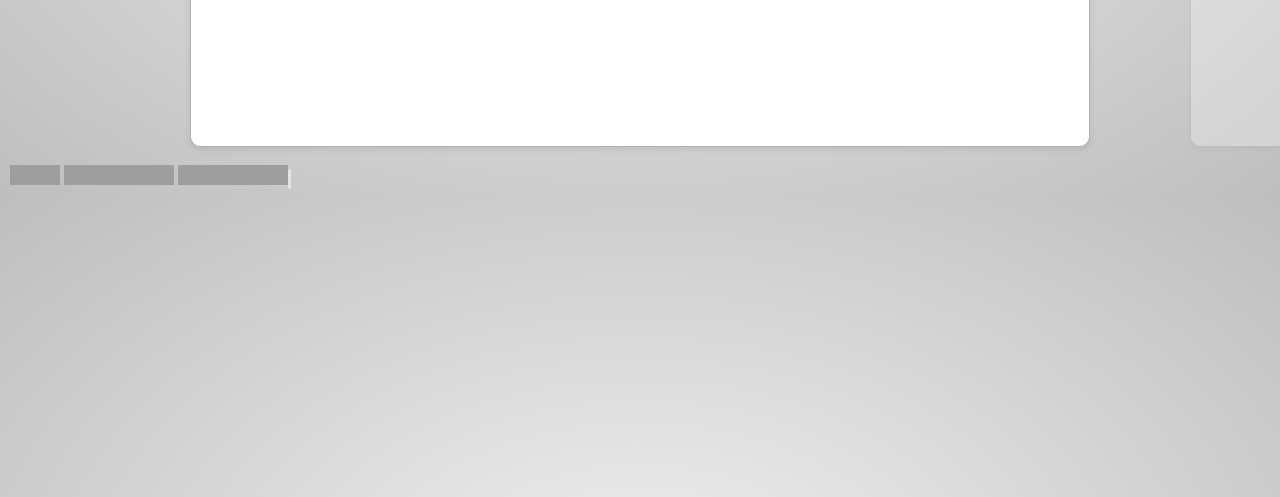
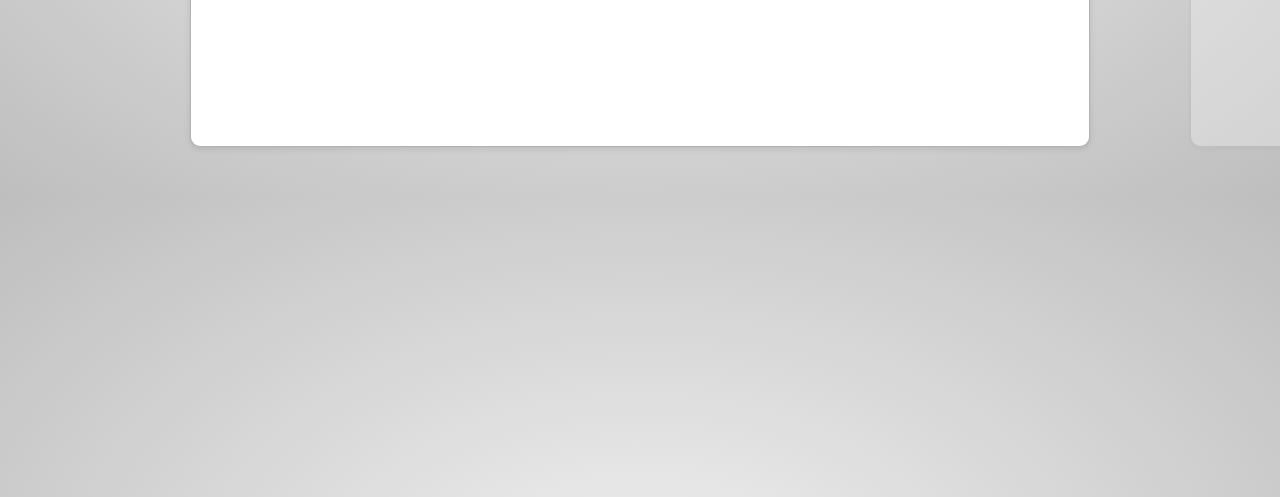
Before and after one commit to winterszhang/winterszhang.github.io, a plain HTML site: page index.html in a window 1280 px wide. Shown: the part 603-1100 px from the top of the page. Drawn offline with nearby package versions, Linux system fonts and the light colour scheme; grey boxes are pictures that could not be loaded.

Commit message:
Update index.html

```diff
--- a/index.html
+++ b/index.html
@@ -160,16 +160,6 @@ if ("ontouchstart" in document.documentElement) {
 <script src="js/impress.js"></script>
 <script>impress().init();</script>
 
-<div style="position: fixed; bottom: 10px; left: 10px; pointer-events: auto;">
-    <iframe style="border: 0; margin: 0; padding: 0;" src="https://www.gittip.com/bartaz/widget.html" width="50px" height="20px"></iframe>
-
-    <iframe src="http://ghbtns.com/github-btn.html?user=bartaz&repo=impress.js&type=watch&count=true" allowtransparency="true" frameborder="0" scrolling="0" width="110px" height="20px"></iframe>
-    <iframe src="http://ghbtns.com/github-btn.html?user=bartaz&repo=impress.js&type=fork&count=true" allowtransparency="true" frameborder="0" scrolling="0" width="110px" height="20px"></iframe>
-
-    <a href="http://twitter.com/share" class="twitter-share-button" data-text="impress your audience with impress.js - a presentation tool based on the power of CSS3 transforms and transitions" data-url="http://bartaz.github.com/impress.js"></a>
-    <script type="text/javascript" src="//platform.twitter.com/ widgets.js"></script>
-</div>
-
 <script type="text/javascript">
 
   var _gaq = _gaq || [];
```
